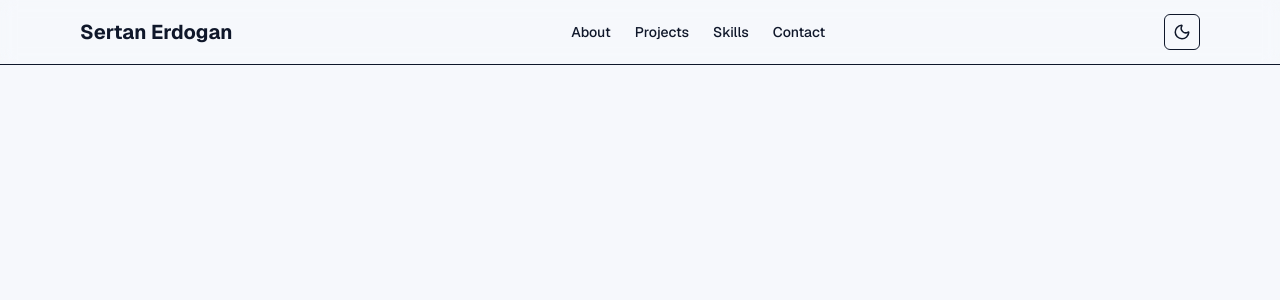
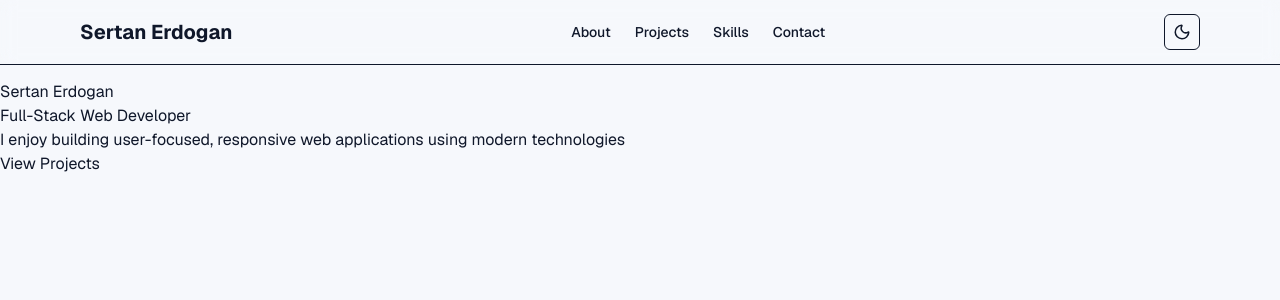
Before and after one commit to sertanrdn/portfolio, a Next.js app: page / in a window 1280 px wide. Shown: the top 300 px of the page. Built offline with nearby package versions, Linux system fonts and the light colour scheme.

Commit message:
Added intro section data and created base component

```diff
--- a/src/app/page.tsx
+++ b/src/app/page.tsx
@@ -1,3 +1,4 @@
+import Intro from "../components/Intro";
 import Navbar from "../components/Navbar";
 
 export default function Home() {
@@ -7,6 +8,7 @@ export default function Home() {
       <Navbar />
       <main className="pt-20 min-h-screen">
         {/* Intro */}
+        <Intro />
         {/* About */}
         {/* Projects */}
         {/* Skills */}
--- /dev/null
+++ b/src/components/Intro.tsx
@@ -0,0 +1,12 @@
+import { introData } from "../data/intro";
+
+export default function Intro() {
+    return (
+        <section id="intro">
+            <h1>{introData.name}</h1>
+            <h2>{introData.role}</h2>
+            <p>{introData.description}</p>
+            <a href={introData.cta.href}>{introData.cta.label}</a>
+        </section>
+    );
+}
--- /dev/null
+++ b/src/data/intro.ts
@@ -0,0 +1,9 @@
+export const introData = {
+    name: "Sertan Erdogan",
+    role: "Full-Stack Web Developer",
+    description: "I enjoy building user-focused, responsive web applications using modern technologies",
+    cta: {
+        label: "View Projects",
+        href: "#projects",
+    },
+};
```
